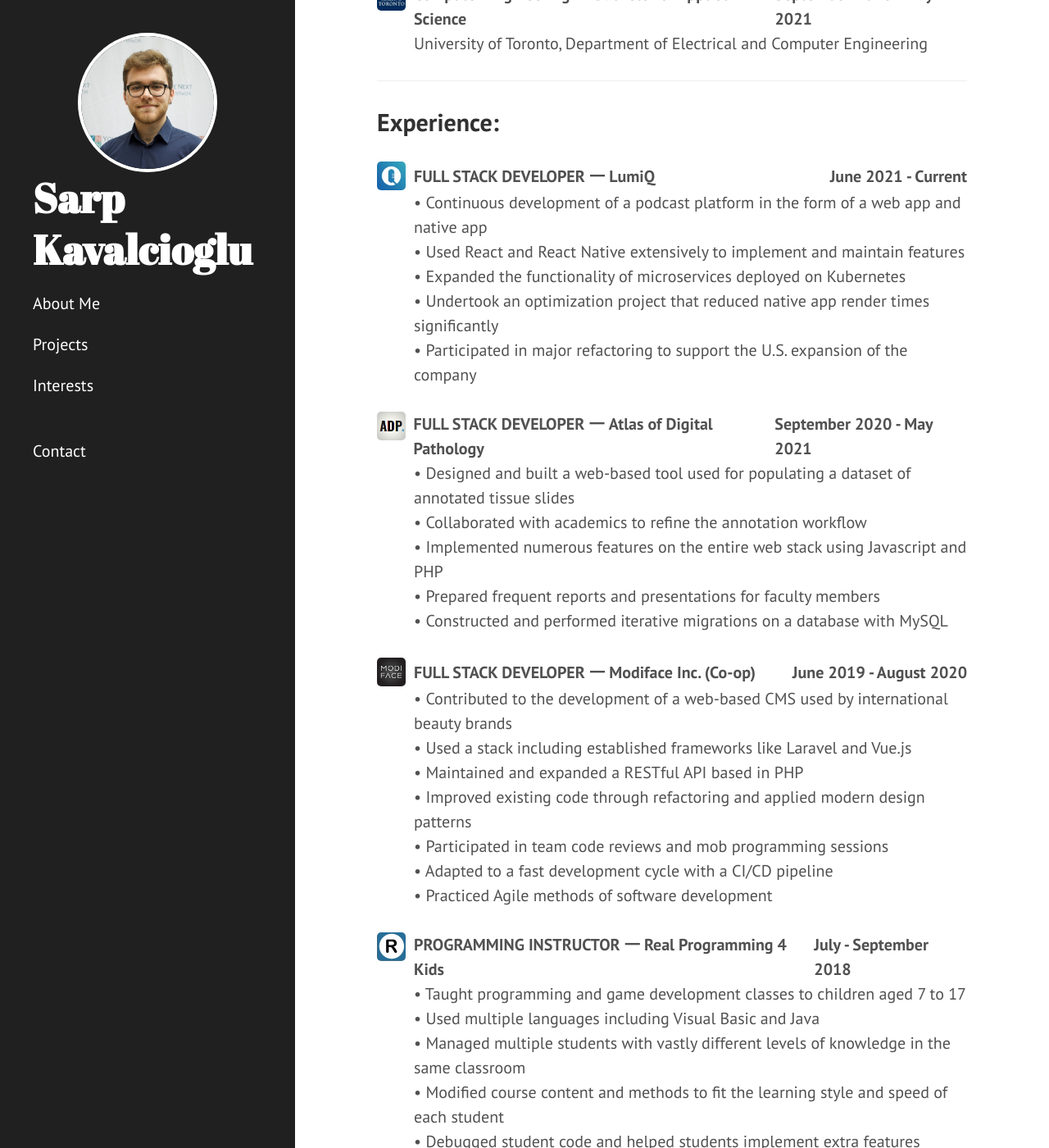
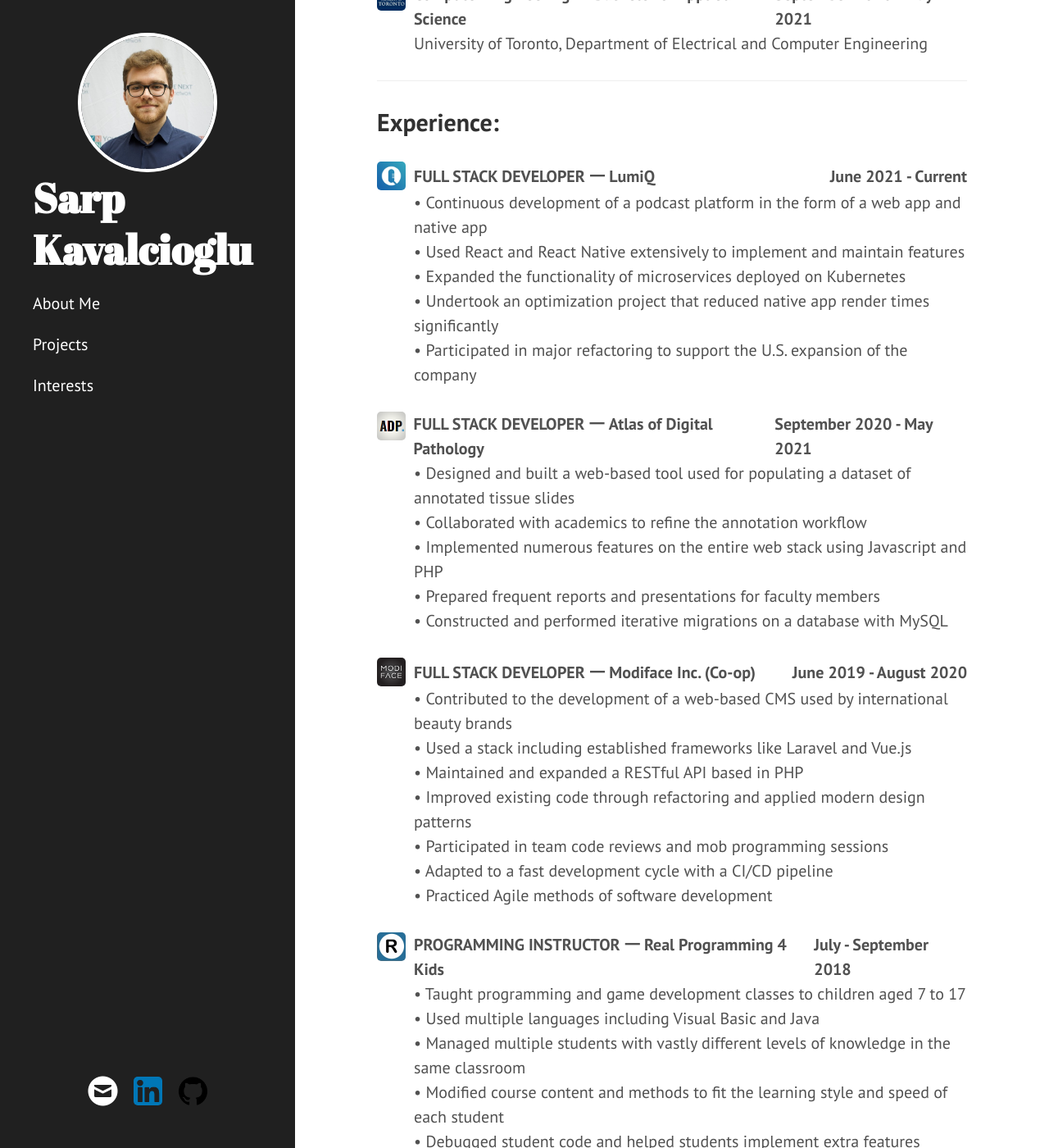
Before and after one commit to kavalcio/kavalcio.github.io, a Jekyll site: the page built from index.md, in a window 1280 px wide and 1400 px high, scrolled down 282 px. Shown: the whole window at 82% size. Built offline with Jekyll 4.4.1, drawn with Linux system fonts in a browser that asks for light colours; Markdown is read by kramdown in place of the engine named in the settings.

Commit message:
Move contact icons to sidebar

```diff
--- a/_includes/sidebar.html
+++ b/_includes/sidebar.html
@@ -21,9 +21,22 @@
       <a class="sidebar-nav-item{% if page.url == node.url %} active{% endif %}" href="{{ '/projects' | relative_url }}">Projects</a>
       <a class="sidebar-nav-item{% if page.url == node.url %} active{% endif %}" href="{{ '/interests' | relative_url }}">Interests</a>
       <br>
-      <a class="sidebar-nav-item{% if page.url == node.url %} active{% endif %}" href="{{ '/contact' | relative_url }}">Contact</a>
 
       <!-- <span class="sidebar-nav-item">Currently v{{ site.version }}</span> -->
     </nav>
+
+    <div class="sidebar-bottom-row">
+      <a class="email-icon-container" href="mailto:sarpkavalcioglu@gmail.com">
+        <img class="email-icon" src="../images/email.png">
+      </a>
+
+      <a class="contact-icon-container" href="https://www.linkedin.com/in/sarp-kavalcioglu/">
+        <img class="contact-icon" src="../images/linkedin.png">
+      </a>
+
+      <a class="contact-icon-container" href="https://github.com/kavalcio/">
+        <img class="contact-icon" src="../images/github.png">
+      </a>
+    </div>
   </div>
 </div>
--- a/public/css/custom.css
+++ b/public/css/custom.css
@@ -130,7 +130,13 @@
 }
 
 .contact-icon {
-    width: 40px;
+    width: 35px;
+    height: fit-content;
+    margin: auto 0 auto 0;
+}
+
+.email-icon {
+    width: 45px;
     height: fit-content;
     margin: auto 0 auto 0;
 }
@@ -142,15 +148,35 @@
     height: 60px;
     cursor: pointer;
     padding: 0 10px 0 10px;
+    border-radius: 6px;
+}
+
+.email-icon-container {
+    display: flex;
+    vertical-align: middle;
+    width: fit-content;
+    height: 60px;
+    cursor: pointer;
+    padding: 0 5px 0 5px;
+    border-radius: 6px;
 }
 
 .contact-icon-container:hover {
-    /* height: fit-content;
-    width: fit-content; */
-    /* height: 100%; */
+    background-color: #90aae444;
+}
+
+.email-icon-container:hover {
     background-color: #90aae444;
 }
 
 .contact-icon-label {
     margin: auto 0 auto 10px;
 }
+
+.sidebar-bottom-row {
+    display: flex;
+    flex-direction: row;
+    justify-content: center;
+    width: 100%;
+    margin-top: auto;
+}
--- a/public/css/poole.css
+++ b/public/css/poole.css
@@ -291,6 +291,9 @@
   padding-right: 1rem;
   margin-left:  auto;
   margin-right: auto;
+  display: flex;
+  height: 100%;
+  flex-direction: column;
 }
 
 
```
Also changed, not shown: contact.md (deleted, +0 -16 lines), images/email.png (added).
